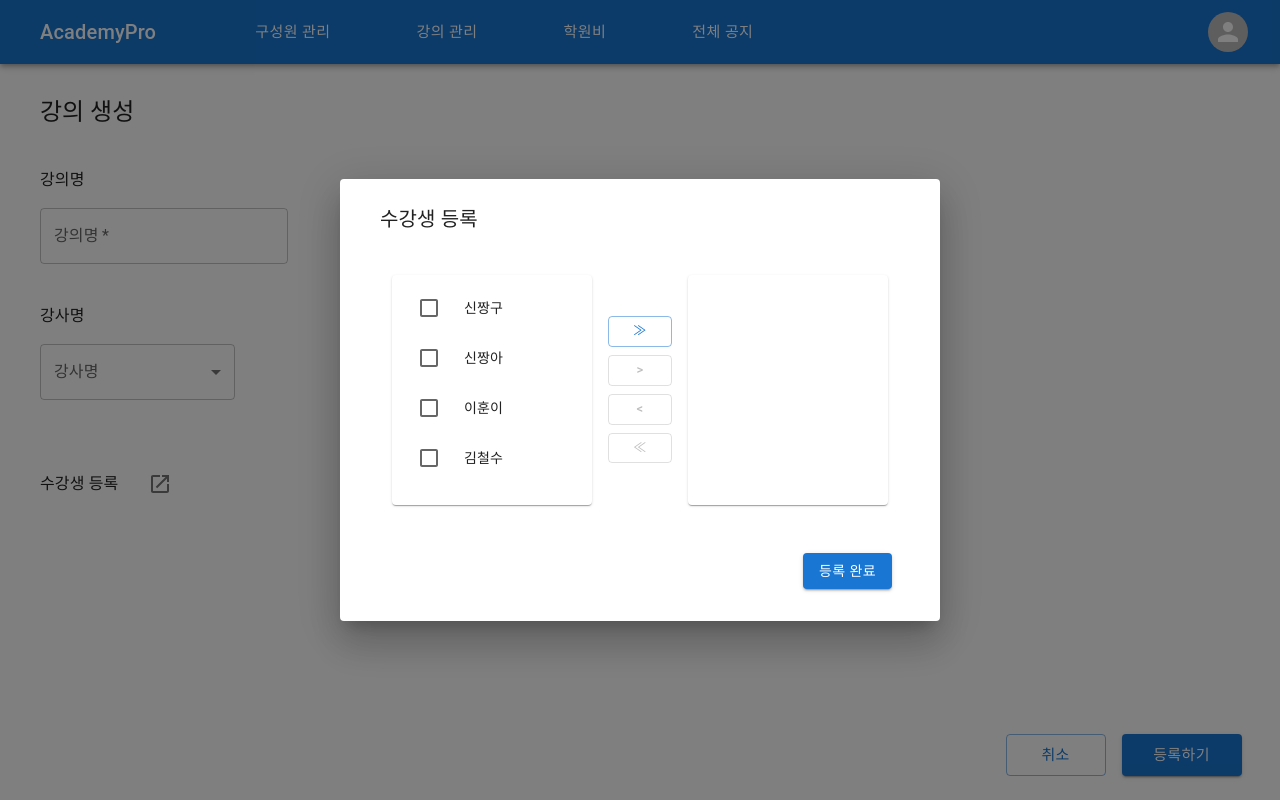
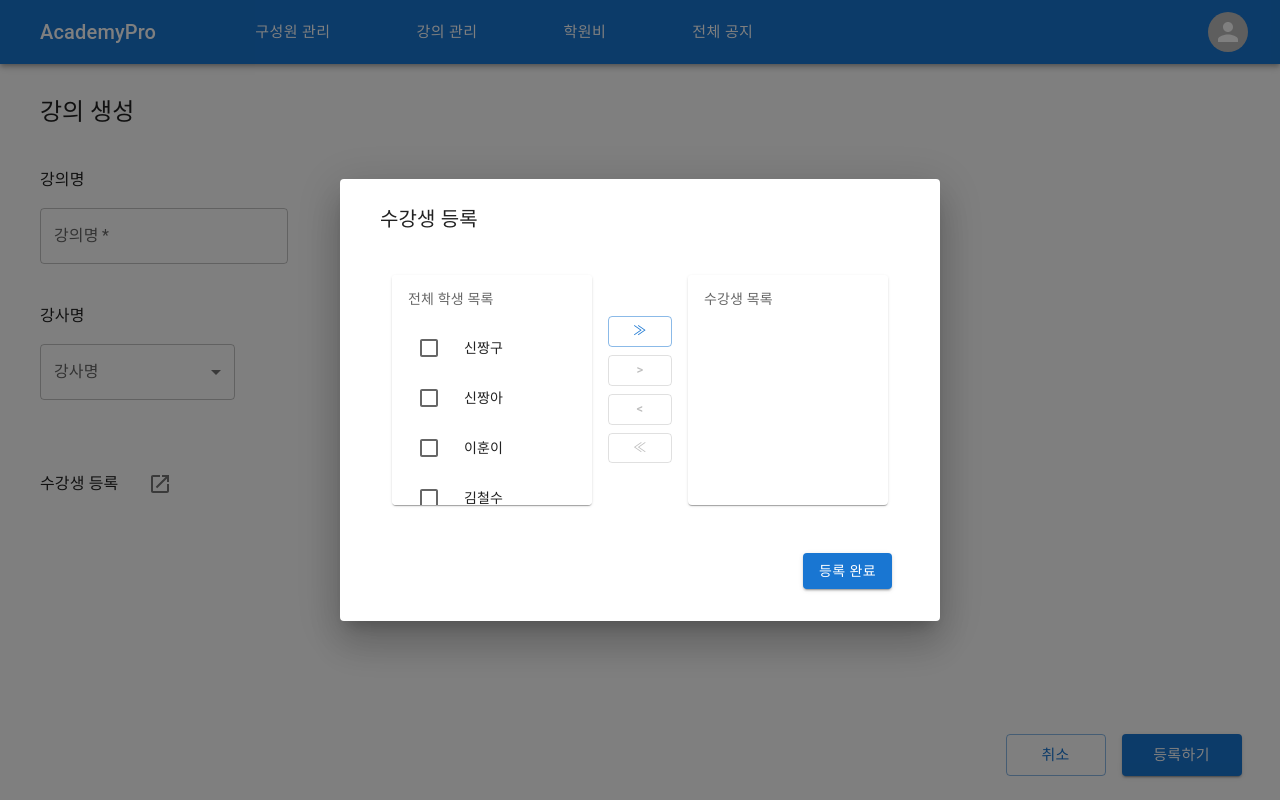
Before and after one commit to Academy-Diary/AcademyDiary_WEB, a React (Vite) app: page /director/manage-courses/add-course in a window 1280 px wide. Both pictures are taken after a click on the button 160 px from the left and 484 px from the top of the page. Built offline with nearby package versions, Linux system fonts and the light colour scheme.

Commit message:
design: 수강생등록 TransferList 서브헤더 추가 #16

```diff
--- a/src/components/transferList.jsx
+++ b/src/components/transferList.jsx
@@ -1,6 +1,6 @@
 import React, { useState } from 'react';
 
-import { Grid, List, ListItemButton, ListItemIcon, ListItemText, Checkbox, Button, Paper } from '@mui/material';
+import { Grid, List, ListSubheader, ListItemButton, ListItemIcon, ListItemText, Checkbox, Button, Paper } from '@mui/material';
 
 function not(a, b) {
   return a.filter((value) => b.indexOf(value) === -1);
@@ -10,7 +10,7 @@ function intersection(a, b) {
   return a.filter((value) => b.indexOf(value) !== -1);
 }
 
-export default function TransferList({ leftList, rightList }) {
+export default function TransferList({ leftList, rightList, leftTitle, rightTitle }) {
   const [checked, setChecked] = useState([]);
   const [left, setLeft] = useState(leftList);
   const [right, setRight] = useState(rightList);
@@ -53,9 +53,9 @@ export default function TransferList({ leftList, rightList }) {
     setRight([]);
   };
 
-  const customList = (items) => (
+  const customList = (items, title) => (
     <Paper sx={{ width: 200, height: 230, overflow: 'auto' }}>
-      <List dense component="div" role="list">
+      <List dense component="div" role="list" subheader={<ListSubheader component="div">{title}</ListSubheader>}>
         {items.map((value) => {
           const labelId = `transfer-list-item-${value}-label`;
 
@@ -81,7 +81,7 @@ export default function TransferList({ leftList, rightList }) {
 
   return (
     <Grid container spacing={2} sx={{ justifyContent: 'center', alignItems: 'center' }}>
-      <Grid item>{customList(left)}</Grid>
+      <Grid item>{customList(left, leftTitle)}</Grid>
       <Grid item>
         <Grid container direction="column" sx={{ alignItems: 'center' }}>
           <Button sx={{ my: 0.5 }} variant="outlined" size="small" onClick={handleAllRight} disabled={left.length === 0} aria-label="move all right">
@@ -98,7 +98,7 @@ export default function TransferList({ leftList, rightList }) {
           </Button>
         </Grid>
       </Grid>
-      <Grid item>{customList(right)}</Grid>
+      <Grid item>{customList(right, rightTitle)}</Grid>
     </Grid>
   );
 }
--- a/src/pages/director/manageCourses/addCourse.jsx
+++ b/src/pages/director/manageCourses/addCourse.jsx
@@ -77,7 +77,7 @@ export default function AddCourse() {
               <Typography variant="h6">수강생 등록</Typography>
             </Grid>
             <Grid item xs={12}>
-              <TransferList leftList={students} rightList={[]} />
+              <TransferList leftList={students} rightList={[]} leftTitle="전체 학생 목록" rightTitle="수강생 목록" />
             </Grid>
             <Grid item xs={12}>
               <DialogActions>
```
